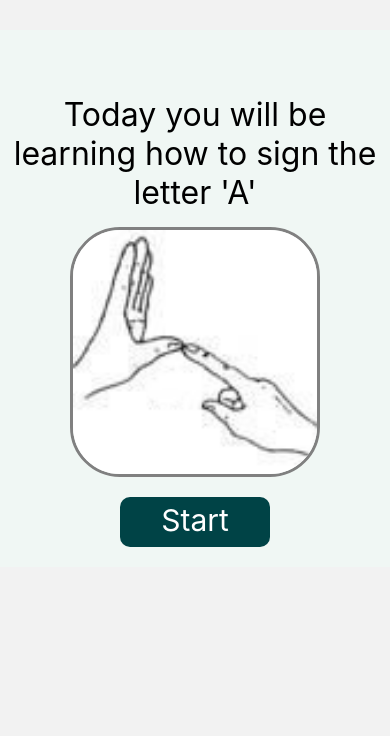
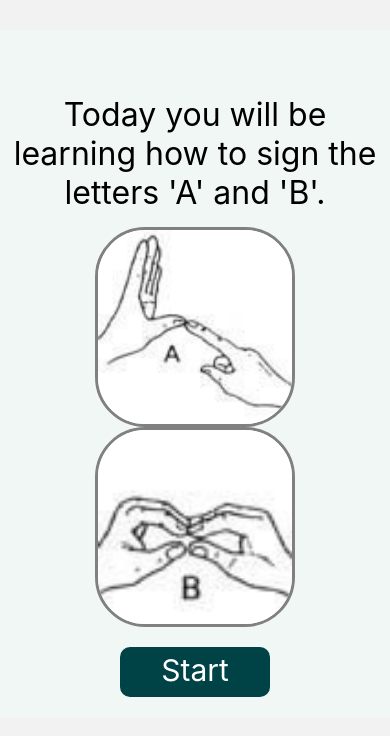
Before and after one commit to magarpratik/ItsASign, a React Native app: screen /Lesson in a window 390 px wide. Shown: the top 736 px of the page. Built offline with nearby package versions, Linux system fonts and the light colour scheme; what @tensorflow/tfjs-react-native would draw is missing.

Commit message:
Photos added to lesson

```diff
--- a/components/Lesson.jsx
+++ b/components/Lesson.jsx
@@ -18,9 +18,10 @@ const Lesson = ({ setLessonCompleted, setQuestionNumber }) => {
   return (
     <View style={styles.container}>
       <Text style={styles.header}>
-        Today you will be learning how to sign the letter 'A'
+        Today you will be learning how to sign the letters 'A' and 'B'.
       </Text>
-      <Image style={styles.img} source={require("../assets/A.png")} />
+      <Image style={styles.img} source={require("../assets/A-q.png")} />
+      <Image style={styles.img} source={require("../assets/B-q.png")} />
       <Pressable style={styles.button} onPress={completeLesson}>
         <Text style={styles.buttonText}>Start</Text>
       </Pressable>
@@ -45,8 +46,8 @@ const styles = StyleSheet.create({
     marginBottom: 0,
   },
   img: {
-    width: 250,
-    height: 250,
+    width: 200,
+    height: 200,
     borderRadius: 100 / 2,
     overflow: "hidden",
     borderWidth: 3,
```
Also changed, not shown: assets/A-q.png (added), assets/B-q.png (added).
